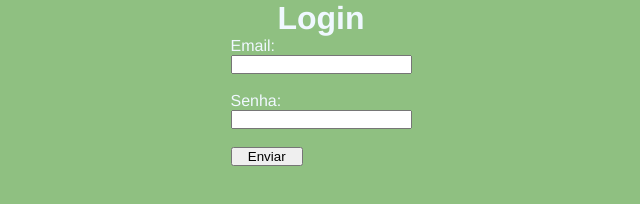
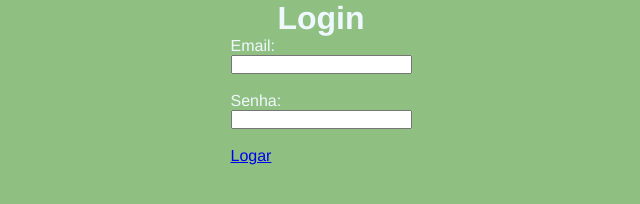
Before and after one commit to giulialorrany/senai, a plain HTML site: page myProject/myFinal/projectFinal/form.html in a window 1280 px wide. Shown: the whole page, without its empty margins (319-959 px from the left). Drawn offline with Linux system fonts and the light colour scheme.

Commit message:
Update form.html

```diff
--- a/myProject/myFinal/projectFinal/form.html
+++ b/myProject/myFinal/projectFinal/form.html
@@ -4,7 +4,7 @@
     <meta charset="UTF-8">
     <meta http-equiv="X-UA-Compatible" content="IE=edge">
     <meta name="viewport" content="width=device-width, initial-scale=1.0">
-    <title>Document</title>
+    <title>Login</title>
     <style>
         *{
             margin:0px;
@@ -21,7 +21,7 @@
             font-family: 'Franklin Gothic Medium', 'Arial Narrow', Arial, sans-serif;
 
         }
-        form{
+        form a{
 
         }
 
@@ -59,7 +59,8 @@
             <label for="senha">Senha:</label>
             <input type="password" id="senha" class="preench" name="senha">
         </div><br>
-        <input type="submit" value="Enviar" class="buttom">
+       <!-- <input type="button" value="Logar" class="buttom"> -->
+       <a href="home.html">Logar</a>
     </form>
 </body>
 </html>
```
